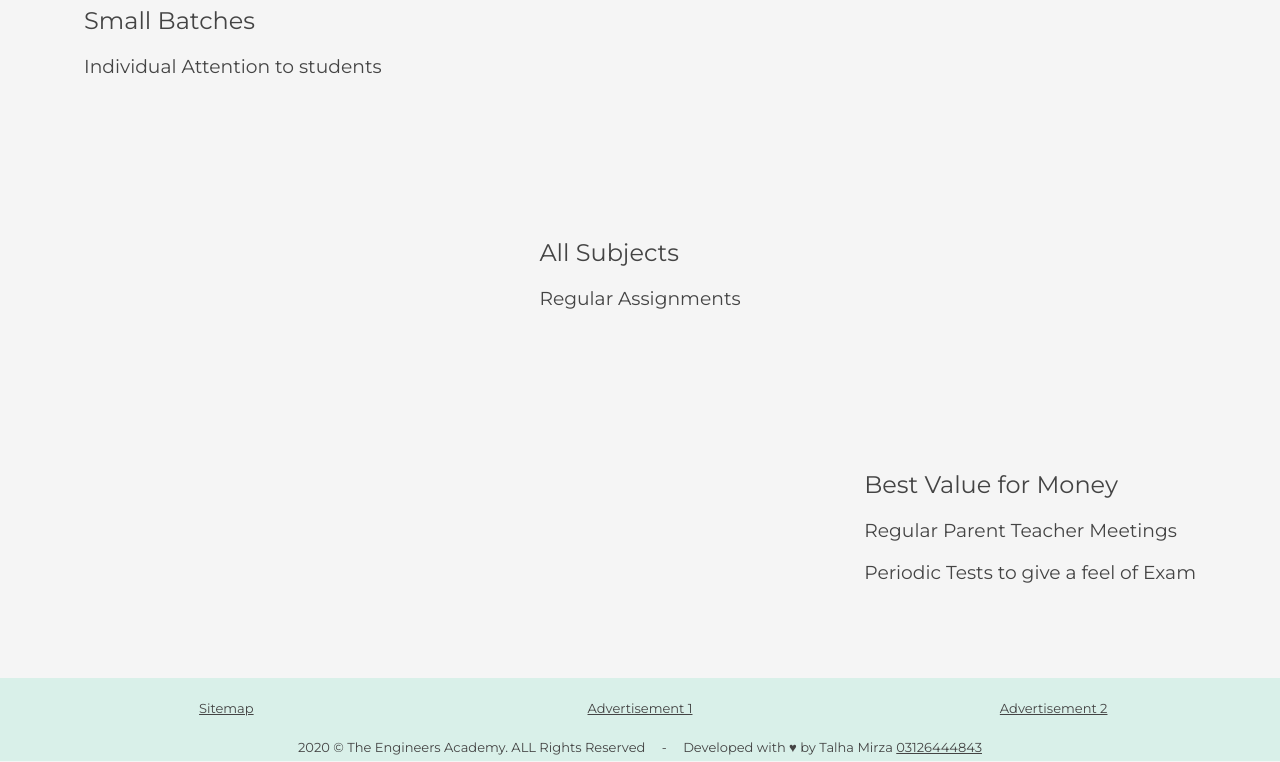
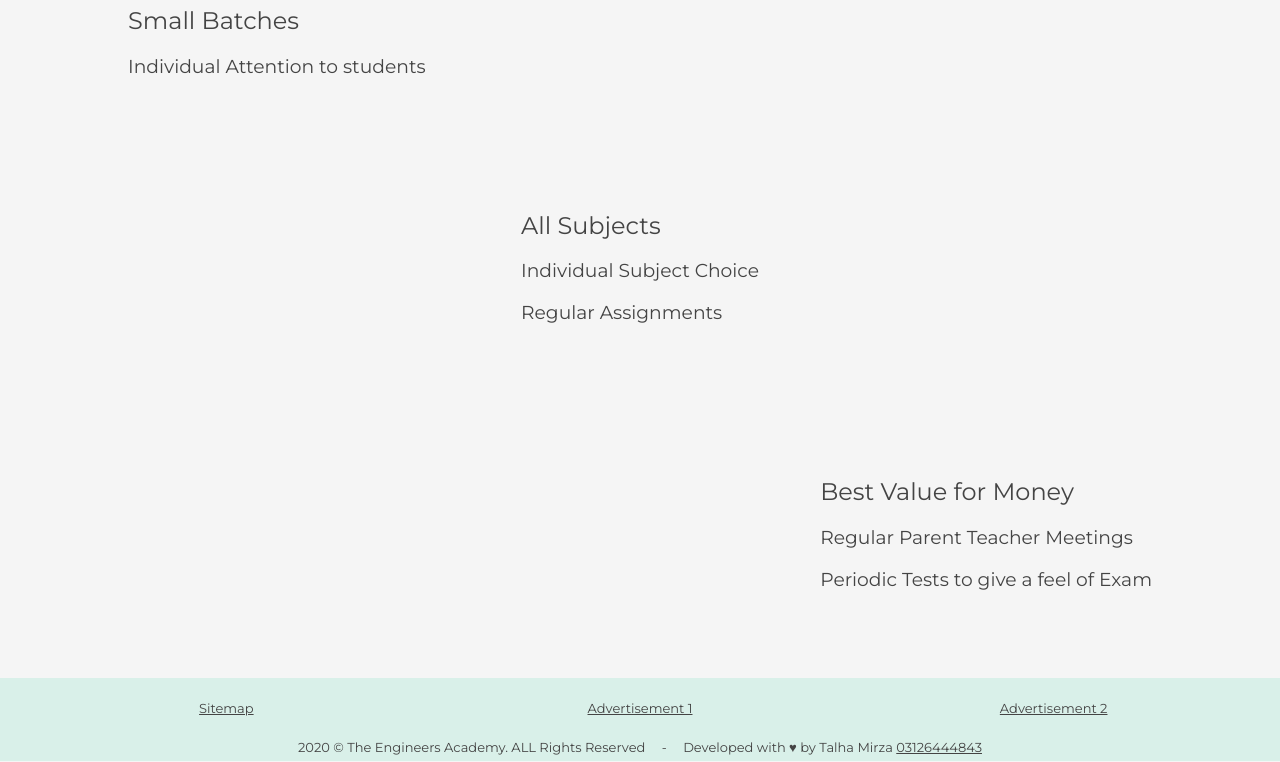
Before and after one commit to engineeracademy/engineeracademy.github.io, a plain HTML site: page cat/matric.html in a window 1280 px wide. Shown: the part 214-976 px from the top of the page. Drawn offline with Linux system fonts and the light colour scheme.

Commit message:
Cat Pages Devlopment

```diff
--- a/cat/matric.html
+++ b/cat/matric.html
@@ -13,7 +13,7 @@
 
             <ul class="breadcrumbs">
                 <li><a href="../index.html">Home</a></li>
-                <li><a href="pg-to-8.html">Pg to 8th</a></li>
+                <li><a href="matric.html">Matric</a></li>
             </ul>
 
             <a href="../index.html"><img src="../img/logo.png" alt="logo"></a>
@@ -21,18 +21,18 @@
         </div>
     </header>
 
-    <main id="cat-pg-to-8">
+    <main id="cat-page">
 
         <div class="cat-flex-item">
-            <h1>P.G to Class 8</h1>
+            <h1>Matric</h1>
             <h2>Small Batches</h2>
             <h3>Individual Attention to students</h3>
         </div>
 
         <div class="cat-flex-item">
             <h2>All Subjects</h2>
+            <h3>Individual Subject Choice</h3>
             <h3>Regular Assignments</h3>
-            <h3></h3>
 
         </div>
         <div class="cat-flex-item">
--- a/style/cat-style.css
+++ b/style/cat-style.css
@@ -38,16 +38,21 @@ ul.breadcrumbs {
 }
 
 /* --- MAIN --- */
-main#cat-pg-to-8 {
+
+main#cat-page {
     display: flex;
     flex-direction: column;
-    margin: 3em 20px;
+    margin: 3em 4em;
 }
 
 .cat-flex-item {
     margin: 0 2em;
     padding: 10px 2em;
-    flex: auto 1 1;
+    flex: 1 1 50px;
+}
+
+.cat-flex-item h3 {
+    margin: none;
 }
 
 .cat-flex-item:nth-child(2) {
@@ -88,7 +93,7 @@ main#cat-pg-to-8 {
         font-weight: 300;
     }
 
-    main#cat-pg-to-8 {
+    main#cat-page {
         margin: 1em 0;
     }
 
```
Also changed, not shown: cat/pg-to-8.html (+1 -1 lines).
